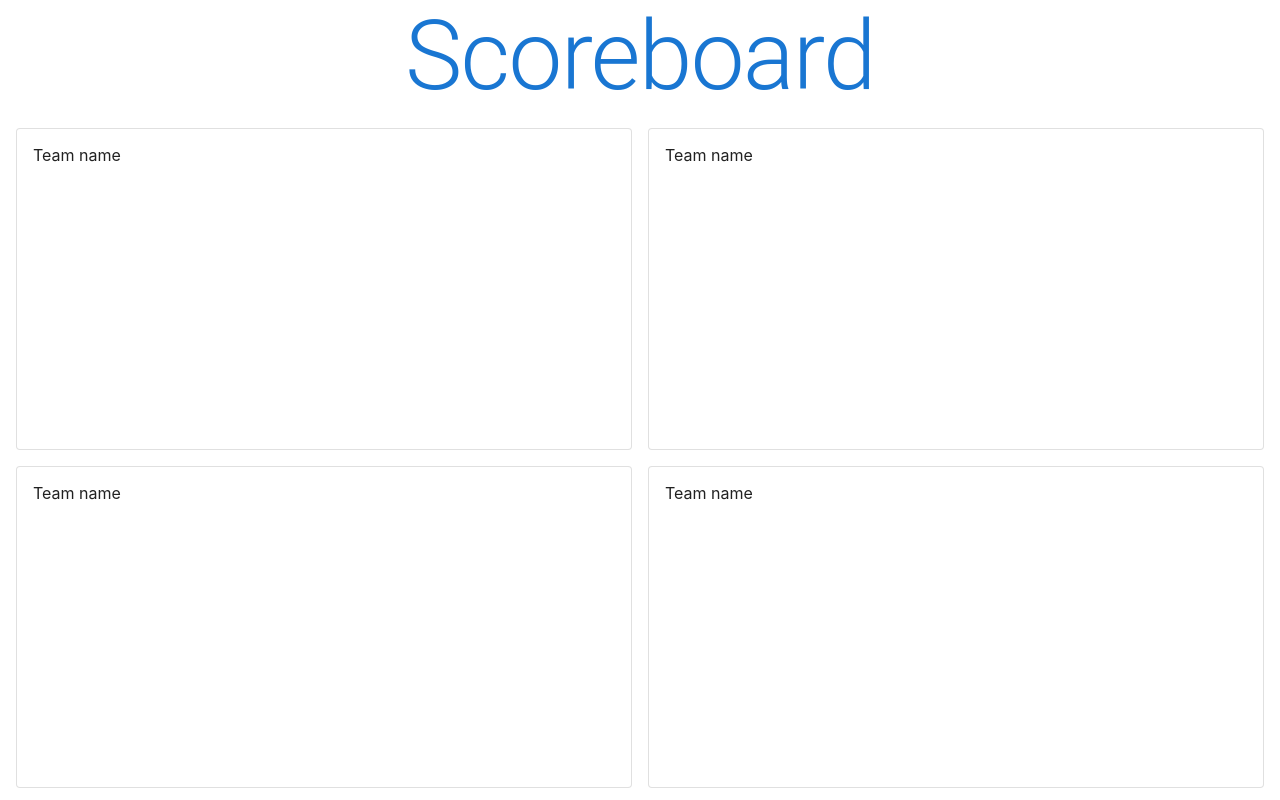
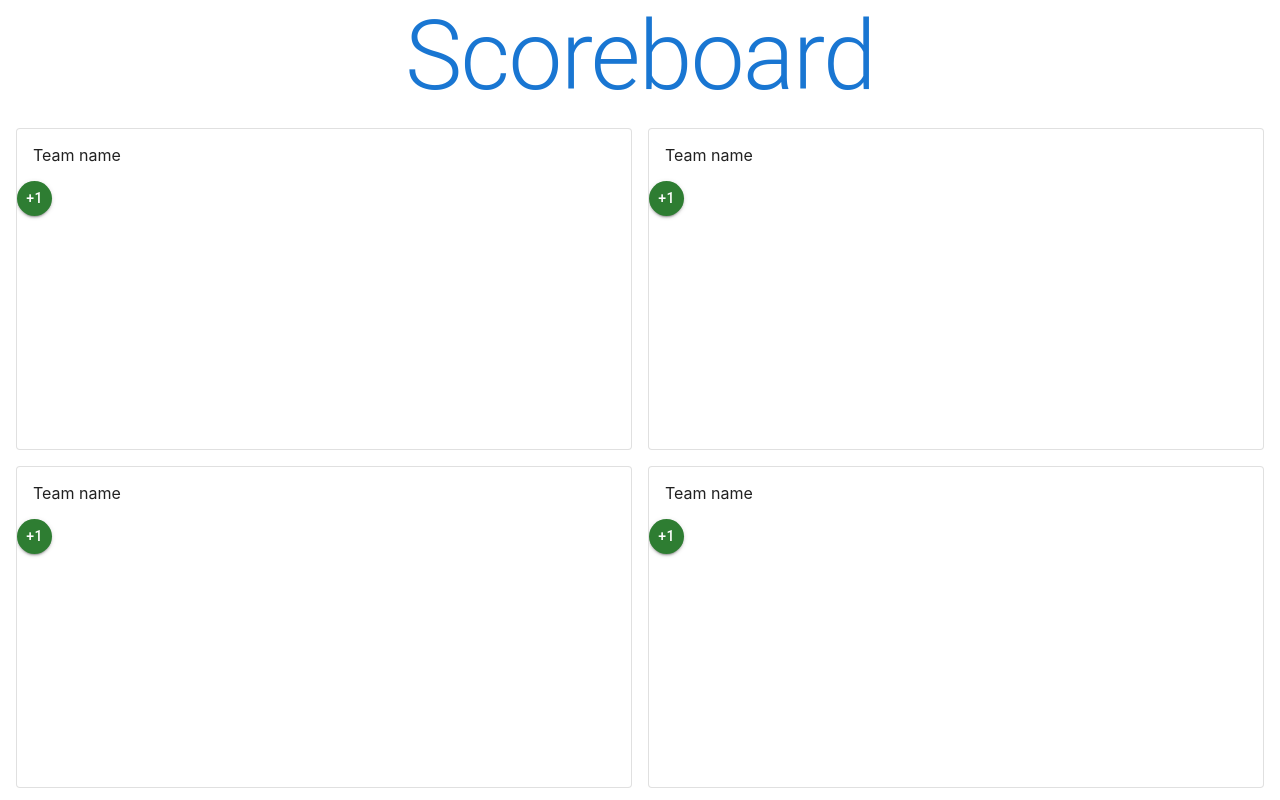
Before and after one commit to man-united/live-scoreboard, a React (Create React App) app: page / in a window 1280 px wide. Built offline with nearby package versions, Linux system fonts and the light colour scheme; the HTML template or start-up script is replaced by a standard one.

Commit message:
add IncrementButton component

```diff
--- /dev/null
+++ b/src/components/IncrementButton.tsx
@@ -0,0 +1,21 @@
+import React from 'react';
+import Button from '@mui/material/Button';
+
+function IncrementButton() {
+  return (
+    <Button
+      variant="contained"
+      color="success"
+      sx={{
+        borderRadius: '100%',
+        height: '35px',
+        width: '35px',
+        padding: '0px',
+        minWidth: '35px',
+      }}>
+      +1
+    </Button>
+  );
+}
+
+export default IncrementButton;
--- a/src/components/TeamScoreCard.tsx
+++ b/src/components/TeamScoreCard.tsx
@@ -1,7 +1,7 @@
 import React from 'react';
 import Card from '@mui/material/Card';
 import CardContent from '@mui/material/CardContent';
-import { minHeight } from '@mui/system';
+import IncrementButton from './IncrementButton';
 
 function TeamScoreCard() {
   return (
@@ -9,6 +9,7 @@ function TeamScoreCard() {
       sx={{ margin: 1, maxWidth: '50vw', height: '40vh' }}
       variant="outlined">
       <CardContent>Team name</CardContent>
+      <IncrementButton />
     </Card>
   );
 }
```
